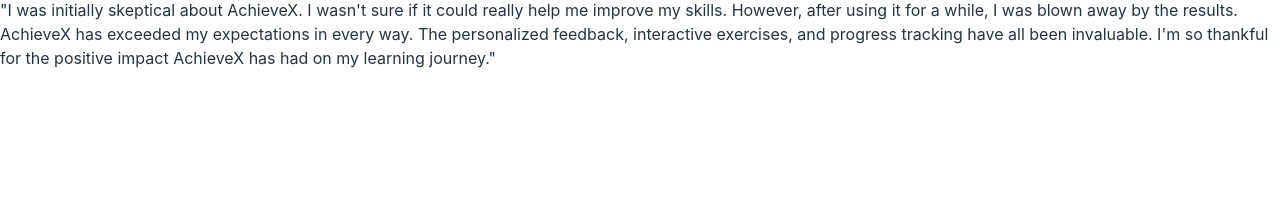
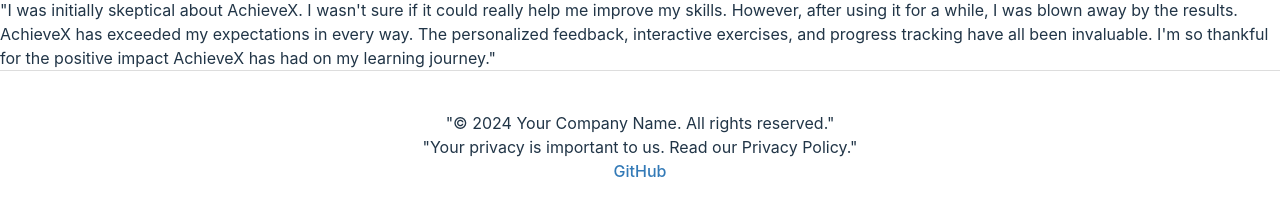
Before and after one commit to avidhanorkar/Vortexa-404, a React (Vite) app in the folder client/: page / in a window 1280 px wide. Shown: the part 878-1094 px from the top of the page. Before the commit the page ends 948 px from the top, so only its background shows below. Built offline with nearby package versions, Linux system fonts and the light colour scheme.

Commit message:
footer added

```diff
--- /dev/null
+++ b/client/src/Screens/Footer/footer.jsx
@@ -0,0 +1,40 @@
+const Footer = () => {
+    const footerStyle = {
+      backgroundColor: "#0000",
+      padding: "20px",
+      textAlign: "center",
+      borderTop: "1px solid #ddd"
+    };
+
+    const divStyle = {
+      maxWidth: "1000px",
+      margin: "0 auto",
+      padding: "20px"
+
+    };
+
+    const linkStyle = {
+      textDecoration: "none",
+      color: "#337ab7"
+
+    };
+
+    return (
+      <footer style={footerStyle}>
+        <div style={divStyle}>
+          <p>"© 2024 Your Company Name. All rights reserved."<br />
+          "Your privacy is important to us. Read our Privacy Policy."</p>
+          <a
+            href="https://github.com/avidhanorkar/Vortexa-404"
+            target="_blank"
+            rel="noopener noreferrer"
+            style={linkStyle}
+          >
+            GitHub
+          </a>
+        </div>
+      </footer>
+    );
+  };
+
+  export default Footer;
--- a/client/src/Screens/Landing Page/LandingPage.jsx
+++ b/client/src/Screens/Landing Page/LandingPage.jsx
@@ -3,6 +3,7 @@
 import AdminLogin from './adminLogin.jsx';
 import Features from './Features.jsx';
 import Testimonials from './Testimonials.jsx'
+import Footer from '../Footer/footer.jsx';
 
 const Landing = () => {
   return (
@@ -31,6 +32,9 @@
         <Features />
         <Testimonials />
       </div>
+      <div>
+        <Footer />
+      </div>
     </>
   );
 };
```
